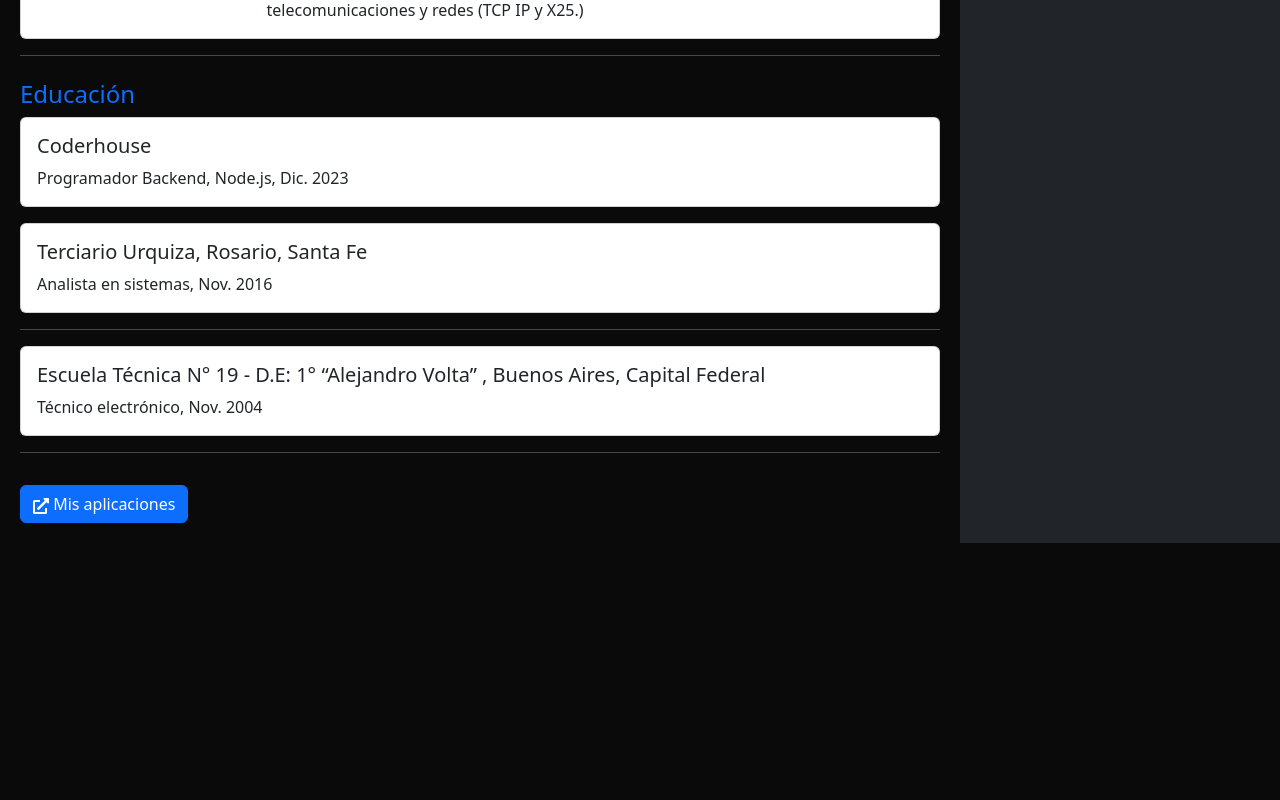
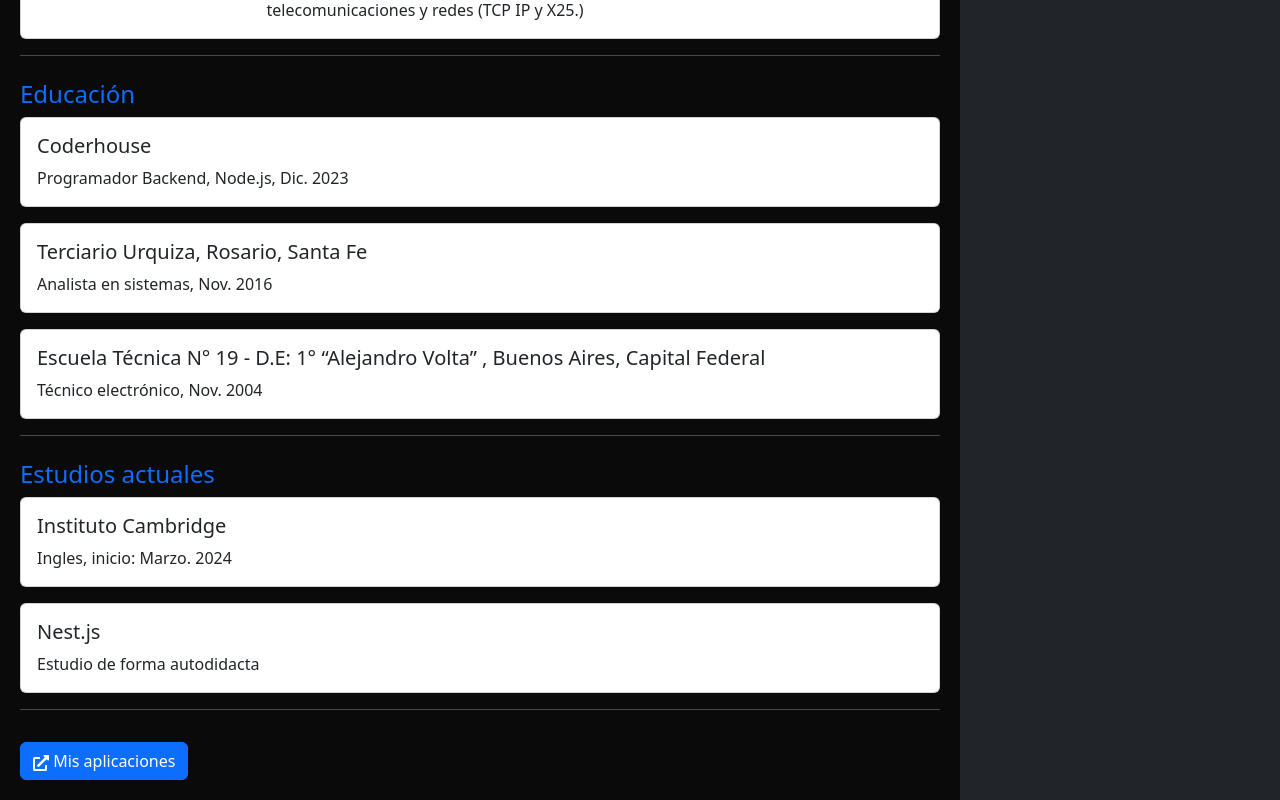
Before and after one commit to martinprado1000/00_Web-React-Portfolio, a React (Vite) app in the folder FrontServer_React-Vite/: page / in a window 1280 px wide. Shown: the part 1227-2027 px from the top of the page. Before the commit the page ends 1770 px from the top, so only its background shows below. Built offline with nearby package versions, Linux system fonts and the light colour scheme.

Commit message:
nota importante

```diff
--- a/FrontServer_React-Vite/src/components/body/BodyHome.jsx
+++ b/FrontServer_React-Vite/src/components/body/BodyHome.jsx
@@ -159,7 +159,6 @@
           </div>
           <hr />
 
-          {/* Educación */}
           <div className="mt-4">
             <h4 className="text-primary">Educación</h4>
 
@@ -180,7 +179,6 @@
                 <p className="card-text">Analista en sistemas, Nov. 2016</p>
               </div>
             </div>
-            <hr />
 
             <div className="card mb-3">
               <div className="card-body">
@@ -190,6 +188,30 @@
                 </h5>
                 <p className="card-text">Técnico electrónico, Nov. 2004</p>
               </div>
+            </div>
+          </div>
+          <hr />
+
+          <div className="mt-4">
+            <h4 className="text-primary">Estudios actuales</h4>
+
+            <div className="card mb-3">
+              <div className="card-body">
+                <h5 className="card-title">Instituto Cambridge</h5>
+                <p className="card-text">
+                  Ingles, inicio: Marzo. 2024
+                </p>
+              </div>
+            </div>
+
+            <div className="card mb-3">
+              <div className="card-body">
+                <h5 className="card-title">
+                  Nest.js
+                </h5>
+                <p className="card-text">Estudio de forma autodidacta</p>
+              </div>
+
             </div>
           </div>
           <hr />
--- a/FrontServer_React-Vite/src/components/card/Card.jsx
+++ b/FrontServer_React-Vite/src/components/card/Card.jsx
@@ -43,7 +43,7 @@
         <hr />
         <Modal.Body>
           <p className="text-primary">PODES PROBAR LA APLICACION haciendo click en el icono website, registrate y listo. Si lo queres probar como usuario superAdministrador (Podras crear, editar y eliminar usuarios y productos) logueate con las siguientes credenciales, Usuario: superdministrador@superadministrador  Paasword: 123456</p>
-          <p className="text-danger">¡IMPORTANTE! La aplicación está alojada en un hosting gratuito, por lo tanto, está suspendida y demora aproximadamente 1 minuto en traer primer dato o ejecutar la primera consulta.</p>
+          <p className="text-danger">¡IMPORTANTE! La aplicación está alojada en un hosting gratuito, por lo tanto, está suspendida y demora aproximadamente 1 minuto en traer el primer dato o ejecutar la primera consulta.</p>
         </Modal.Body>
         <Modal.Footer>
           <Button variant="secondary" onClick={handleClose}>
@@ -74,7 +74,7 @@
         <hr />
         <Modal.Body>
           <p className="text-primary">PODES PROBAR LA APLICACION haciendo click en el icono website, registrate y listo. Si lo queres probar como usuario superAdministrador (Podras crear, editar y eliminar usuarios y productos) logueate con las siguientes credenciales, Usuario: superdministrador@superadministrador  Paasword: 123456</p>
-          <p className="text-danger">¡IMPORTANTE! La aplicación está alojada en un hosting gratuito, por lo tanto, está suspendida y demora aproximadamente 1 minuto en traer primer dato o ejecutar la primera consulta.</p>
+          <p className="text-danger">¡IMPORTANTE! La aplicación está alojada en un hosting gratuito, por lo tanto, está suspendida y demora aproximadamente 1 minuto en traer el primer dato o ejecutar la primera consulta.</p>
         </Modal.Body>
         <Modal.Footer>
           <Button variant="secondary" onClick={handleClose}>
@@ -107,7 +107,7 @@
         <hr />
         <Modal.Body>
           <p className="text-primary">PODES PROBAR LA APLICACION haciendo click en el icono website, registrate y listo. Si lo queres probar como usuario superAdministrador (Podras crear, editar y eliminar usuarios) logueate con Usuario: superdministrador@superadministrador  Paasword: 123456</p>
-          <p className="text-danger">¡IMPORTANTE! La aplicación está alojada en un hosting gratuito, por lo tanto, está suspendida y demora aproximadamente 1 minuto en traer primer dato o ejecutar la primera consulta.</p>
+          <p className="text-danger">¡IMPORTANTE! La aplicación está alojada en un hosting gratuito, por lo tanto, está suspendida y demora aproximadamente 1 minuto en traer el primer dato o ejecutar la primera consulta.</p>
         </Modal.Body>
         <Modal.Footer>
           <Button variant="secondary" onClick={handleClose}>
```
